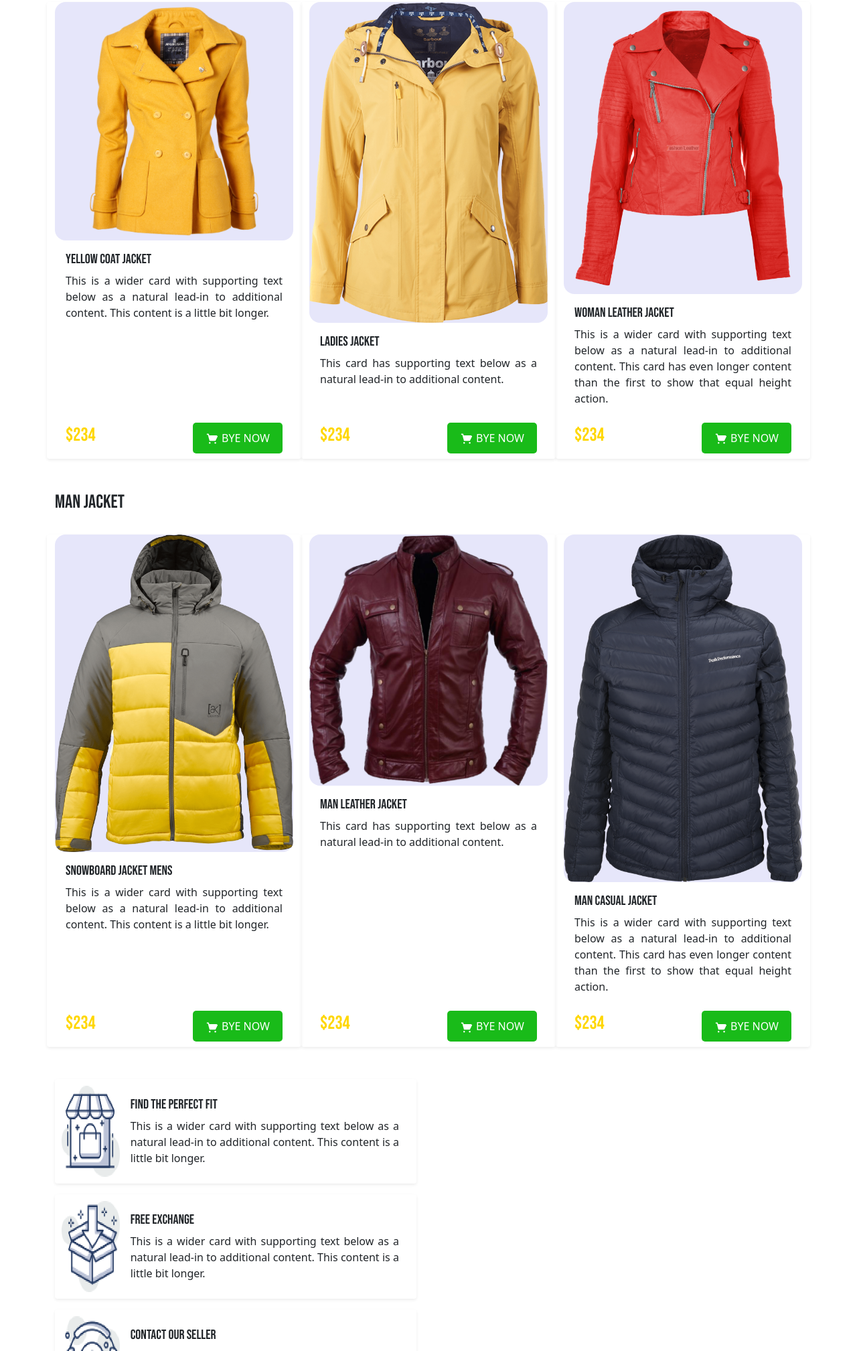
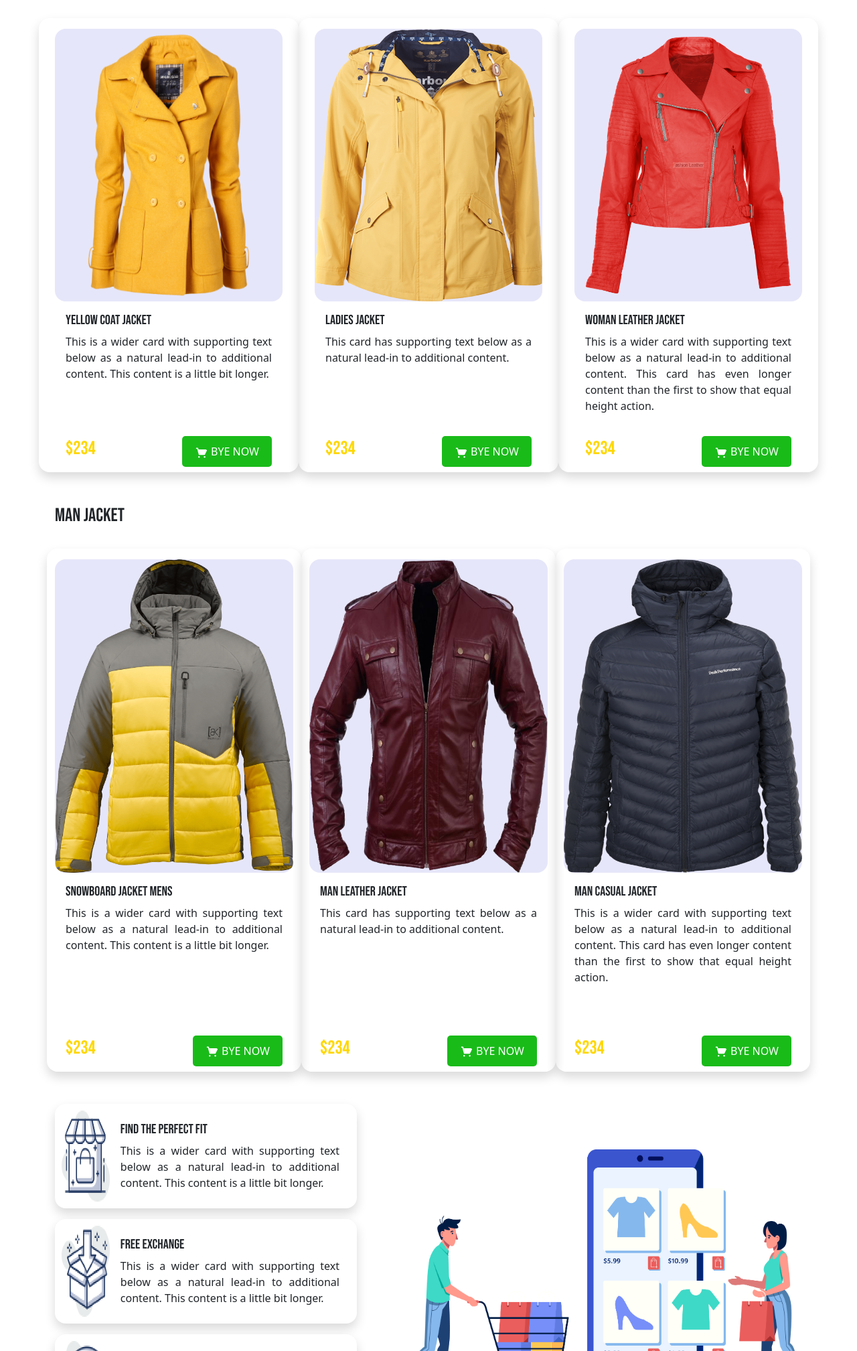
Before and after one commit to Mahedi7699/responsive-assignment, a plain HTML site: page index.html in a window 1280 px wide. Shown: the part 783-2800 px from the top of the page at 67% size. Drawn offline with Linux system fonts and the light colour scheme.

Commit message:
some changes

```diff
--- a/css/style.css
+++ b/css/style.css
@@ -28,13 +28,14 @@ p{
 }
 .categories{
     border: 0;
-    border-radius: 1em;
-
-
+    border-radius: 2em;
 }
 .categories-images{
     background-color: lavender;
     border-radius: 1em;
+    height: 60%;
+    width: 100%;
+    margin-top: 1em;
 }
 .categories-footer{
     border: 0;
@@ -46,3 +47,6 @@ p{
     border-radius: 1em;
     padding: 10px;
 }
+.container{
+    border-radius: 1em;
+}
--- a/index.html
+++ b/index.html
@@ -11,7 +11,7 @@
     <link href="https://fonts.googleapis.com/css2?family=Bebas+Neue&display=swap" rel="stylesheet">
 </head>
 <body>
-    <header style="background-color: #faeea1">
+    <header id="home" style="background-color: #faeea1">
         <section class="container">
 
              <div>
@@ -28,10 +28,10 @@
                       </div>
                       <div class="collapse navbar-collapse d-flex flex-row-reverse" id="navbarNavAltMarkup">
                         <div class="navbar-nav">
-                          <a class="nav-link active" aria-current="page" href="#">Home</a>
-                          <a class="nav-link" href="#">Product</a>
-                          <a class="nav-link" href="#">About us</a>
-                          <a class="nav-link " href="#" tabindex="-1">Contact us</a>
+                          <a class="nav-link active" aria-current="page" href="#home">Home</a>
+                          <a class="nav-link" href="#product">Product</a>
+                          <a class="nav-link" href="#contact">About us</a>
+                          <a class="nav-link " href="#contact" tabindex="-1">Contact us</a>
                         </div>
                       </div>
                     </div>
@@ -55,11 +55,11 @@
         </section>
 
     </header>
-    <main class="container mt-5">
+    <main id="product" class="container mt-5">
         <h3>WOMAN JACKET</h3>
-        <section class="row row-cols-1 row-cols-md-3 g-4 mt-1 ">
+        <section class="row row-cols-1 row-cols-md-3 g-5 mt-1">
 
-            <div style="border-radius: 1em;" class="col shadow-sm rounded">
+            <div style="border-radius: 1em;" class="col shadow">
               <div class="card categories h-100">
                 <img src="images/yellow.png" class="card-img-top categories-images" alt="...">
                 <div class="card-body">
@@ -78,7 +78,7 @@
                 </div>
               </div>
             </div>
-            <div style="border-radius: 1em;" class="col shadow-sm rounded">
+            <div style="border-radius: 1em;" class="col shadow">
               <div class="card categories h-100">
                 <img src="images/ladies.png" class="card-img-top categories-images" alt="...">
                 <div class="card-body">
@@ -96,7 +96,7 @@
                 </div>
               </div>
             </div>
-            <div style="border-radius: 1em;" class="col shadow-sm rounded">
+            <div style="border-radius: 1em;" class="col shadow">
               <div class="card categories h-100">
                 <img src="images/lather.png" class="card-img-top categories-images" alt="...">
                 <div class="card-body">
@@ -118,7 +118,7 @@
         <h3 class="mt-5">MAN JACKET</h3>
         <section class="row row-cols-1 row-cols-md-3 g-4 mt-1">
 
-            <div style="border-radius: 1em;" class="col shadow-sm rounded">
+            <div style="border-radius: 1em;" class="col shadow">
               <div class="card categories h-100">
                 <img src="images/snowboard.png" class="card-img-top categories-images" alt="...">
                 <div class="card-body">
@@ -137,7 +137,7 @@
                 </div>
               </div>
             </div>
-            <div style="border-radius: 1em;" class="col shadow-sm rounded">
+            <div style="border-radius: 1em;" class="col shadow">
               <div class="card categories h-100">
                 <img src="images/manlather.png" class="card-img-top categories-images" alt="...">
                 <div class="card-body">
@@ -155,7 +155,7 @@
                 </div>
               </div>
             </div>
-            <div style="border-radius: 1em;" class="col shadow-sm rounded">
+            <div style="border-radius: 1em;" class="col shadow">
               <div class="card categories h-100">
                 <img src="images/mancassual.png" class="card-img-top categories-images" alt="...">
                 <div class="card-body">
@@ -175,8 +175,10 @@
             </div>
         </section>
         <section class="mt-5">
-            <div>
-                <div class="card mb-3 border-last shadow-sm rounded" style="max-width: 540px;">
+            <div class="row d-flex justify-content-center align-items-center">
+                <div class="col-5">
+
+                <div class="card mb-3 border-last shadow" style="max-width: 540px;">
                     <div class="row g-0">
                       <div class="col-md-2">
                         <img style="height:100%; width:100%;" src="logo-icon/perfect-fit.png" alt="...">
@@ -189,7 +191,7 @@
                       </div>
                     </div>
                   </div>
-                  <div class="card mb-3 border-last shadow-sm rounded" style="max-width: 540px;">
+                  <div class="card mb-3 border-last shadow" style="max-width: 540px;">
                     <div class="row g-0">
                       <div class="col-md-2">
                         <img style="height:100%; width:100%;" src="logo-icon/exchange.png" alt="...">
@@ -203,7 +205,7 @@
                       </div>
                     </div>
                   </div>
-                  <div class="card mb-3 border-last shadow-sm rounded" style="max-width: 540px;">
+                  <div class="card mb-3 border-last shadow" style="max-width: 540px;">
                     <div class="row g-0">
                       <div class="col-md-2">
                         <img style="height:100%; width:100%;" src="logo-icon/seller.png" alt="...">
@@ -216,14 +218,32 @@
                         </div>
                       </div>
                     </div>
-                  </div>
-                  <div class="d-flex text-end">
-                    <img style="height: 80%; width: 80%;" src="logo-icon/XMLID 1.png" alt="">
-                   </div>
+                 </div>
+                </div>
+
+                <div class="col-7">
+                    <div>
+                        <img style="height: 80%; width: 100%; margin-left: 25px;" src="logo-icon/XMLID 1.png" alt="">
+                      </div>
+                </div>
+
+
             </div>
 
         </section>
+
+
+        <section id="contact" style="height: 300px;" class="bg-info container mt-5 d-flex justify-content-center align-items-center last-part">
+            <div>
+                 <h1>LET'S STAY IN TOUCH</h1>
+                 <h5>Get updates on sales, specials and more</h5>
+                 <input type="text" placeholder="Enter your e-mail">
+                 <button class="btn text-white button-icon">SUBMIT</button>
+            </div>
+        </section>
+
     </main>
+    <footer class="text-center mt-5">©2021. Penguin Fashion. All rights reserved.</footer>
 
      <script src="js/bootstrap.min.js"></script>
 </body>
```
